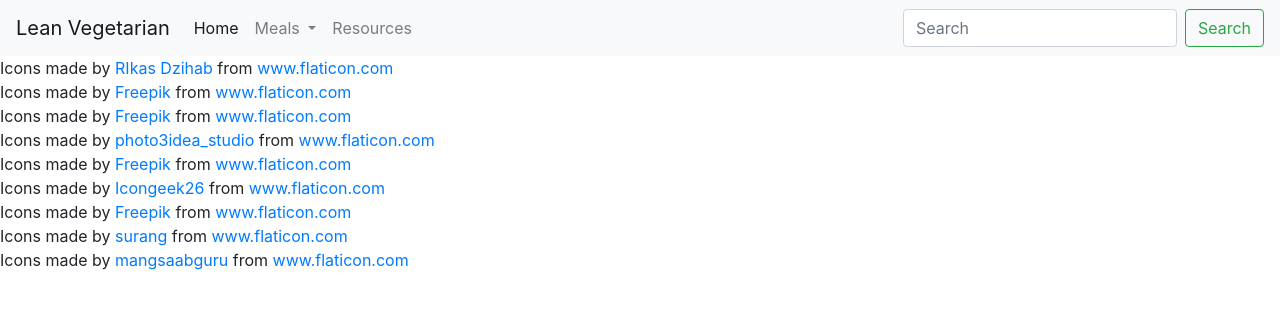
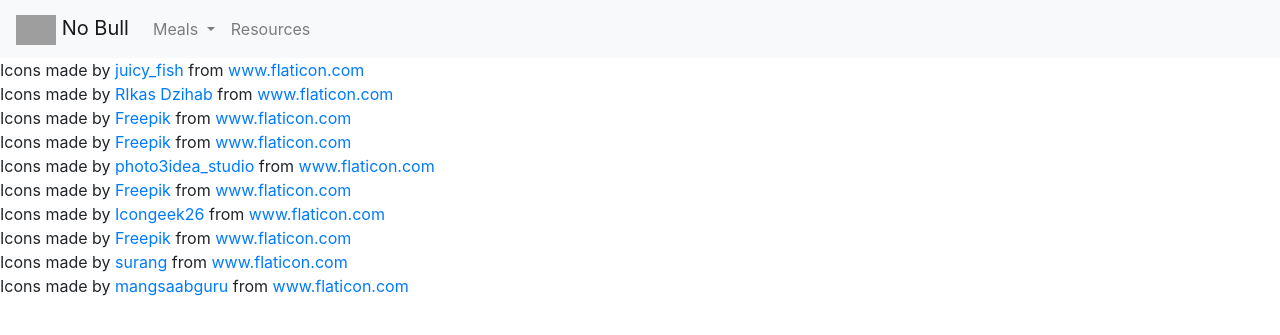
Before and after one commit to sethdow/flaskbootstrapwebsite, a Flask app: a page that uses templates/base.html in a window 1280 px wide. Shown: the top 335 px of the page. Run offline with Flask 2, Linux system fonts and the light colour scheme; parts of the project's set-up code (start-up, migrations or seed data) failed here and were passed over; some libraries are stand-ins or nearby versions; grey boxes are pictures that could not be loaded.

Commit message:
Created a very simple landing page and updated nav bar

```diff
--- a/app.py
+++ b/app.py
@@ -17,14 +17,8 @@
 print(recipes)
 
 @app.route('/')
-def index():
-    return render_template('base.html')
-
-@app.route('/user/<name>')
-def user(name):
-    myDict = {'name':name}
-    print(myDict)
-    return render_template('user.html', myDict = myDict)
+def home():
+    return render_template('home.html')
 
 @app.route('/<meal>')
 def meal_choice(meal):
--- a/static/css/main.css
+++ b/static/css/main.css
@@ -1,8 +1,23 @@
+/* General*/
+h1 {
+    display: inline;
+}
+
+img {
+    vertical-align:middle;
+    height: 80px;
+}
+
+/* Nav bar */
+.navbar-brand img{
+    height: 30px;
+}
 
 body {
   background-color: lightblue;
 }
 
+/* Recipes */
 .recipe-instruction {
     vertical-align: middle;
     margin: auto;
@@ -10,17 +25,10 @@
     text-align: center;
 }
 
-h1 {
-    display: inline;
-
-
-
+.recipe-instruction img, .recipe-instruction h1 {
+margin: 3% 2%;
 }
 
-img {
-    vertical-align:middle;
-    height: 80px;
-}
 
 .recipe-ingredients {
 text-align: center;
--- a/static/recipes.yml
+++ b/static/recipes.yml
@@ -17,7 +17,7 @@
       carbohydrates: 42.8
       servings: 2
     sections:
-      - instruction: DRY
+      - instruction: DRY INGREDIENTS
         image: flour
         ingredients:
           - '50g Cornmeal'
@@ -26,7 +26,7 @@
           - '1.5 t Sugar'
           - '.25 t salt'
           - flour
-      - instruction: WET
+      - instruction: WET INGREDIENTS
         ingredients:
           - '1 Egg'
           - '50g High Protein Yogurt'
--- a/templates/base.html
+++ b/templates/base.html
@@ -6,7 +6,6 @@
         <!-- Required meta tags -->
         <meta charset="utf-8">
         <meta name="viewport" content="width=device-width, initial-scale=1, shrink-to-fit=no">
-
         {% block styles %}
             <!-- Bootstrap CSS -->
             {{ bootstrap.load_css() }}
@@ -19,16 +18,16 @@
     <body>
         <!-- Common Navigation Bar-->
         <nav class="navbar navbar-expand-lg navbar-light bg-light">
-  <a class="navbar-brand" href="#">Lean Vegetarian</a>
+  <a class="navbar-brand" href="{{ url_for('home') }}">
+      <img src="{{ url_for('static',filename='images/' + 'nobull' + '.png') | safe }}" alt="" style="height:30px;">
+      No Bull
+  </a>
   <button class="navbar-toggler" type="button" data-toggle="collapse" data-target="#navbarSupportedContent" aria-controls="navbarSupportedContent" aria-expanded="false" aria-label="Toggle navigation">
     <span class="navbar-toggler-icon"></span>
   </button>
 
   <div class="collapse navbar-collapse" id="navbarSupportedContent">
     <ul class="navbar-nav mr-auto">
-      <li class="nav-item active">
-        <a class="nav-link" href="#">Home <span class="sr-only">(current)</span></a>
-      </li>
 
       <li class="nav-item dropdown">
         <a class="nav-link dropdown-toggle" href="#" id="navbarDropdown" role="button" data-toggle="dropdown" aria-haspopup="true" aria-expanded="false">
@@ -44,10 +43,7 @@
         <a class="nav-link" href="#">Resources</a>
       </li>
     </ul>
-    <form class="form-inline my-2 my-lg-0">
-      <input class="form-control mr-sm-2" type="search" placeholder="Search" aria-label="Search">
-      <button class="btn btn-outline-success my-2 my-sm-0" type="submit">Search</button>
-    </form>
+
   </div>
 </nav>
 
--- a/templates/macros.html
+++ b/templates/macros.html
@@ -6,8 +6,7 @@
     </div>
     <div class="recipe-ingredients">
         {% for ingredient in ingredients %}
-        <p>{{ ingredient }}</p>
-
+            <p>{{ ingredient }}</p>
         {% endfor %}
     </div>
 </div>
--- a/templates/recipe.html
+++ b/templates/recipe.html
@@ -10,13 +10,13 @@
         {% endblock %}
 {% endblock %}
 
-
 {% block content %}
 <!-- recipe section 1-->
 {% for section in recipes[meal][name]['sections'] %}
 {{ recipe_section(section['image'],section['instruction'],section['ingredients']) }}
 {% endfor %}
 
+<div>Icons made by <a href="https://www.flaticon.com/authors/juicy-fish" title="juicy_fish">juicy_fish</a> from <a href="https://www.flaticon.com/" title="Flaticon">www.flaticon.com</a></div>
 <div>Icons made by <a href="https://www.flaticon.com/authors/rikas-dzihab" title="RIkas Dzihab">RIkas Dzihab</a> from <a href="https://www.flaticon.com/" title="Flaticon">www.flaticon.com</a></div>
 <div>Icons made by <a href="https://www.freepik.com" title="Freepik">Freepik</a> from <a href="https://www.flaticon.com/" title="Flaticon">www.flaticon.com</a></div>
 <div>Icons made by <a href="https://www.freepik.com" title="Freepik">Freepik</a> from <a href="https://www.flaticon.com/" title="Flaticon">www.flaticon.com</a></div>
```
Also changed, not shown: static/css/title.css (added, +13 -0 lines), templates/home.html (added, +29 -0 lines), templates/user.html (deleted, +0 -11 lines).
